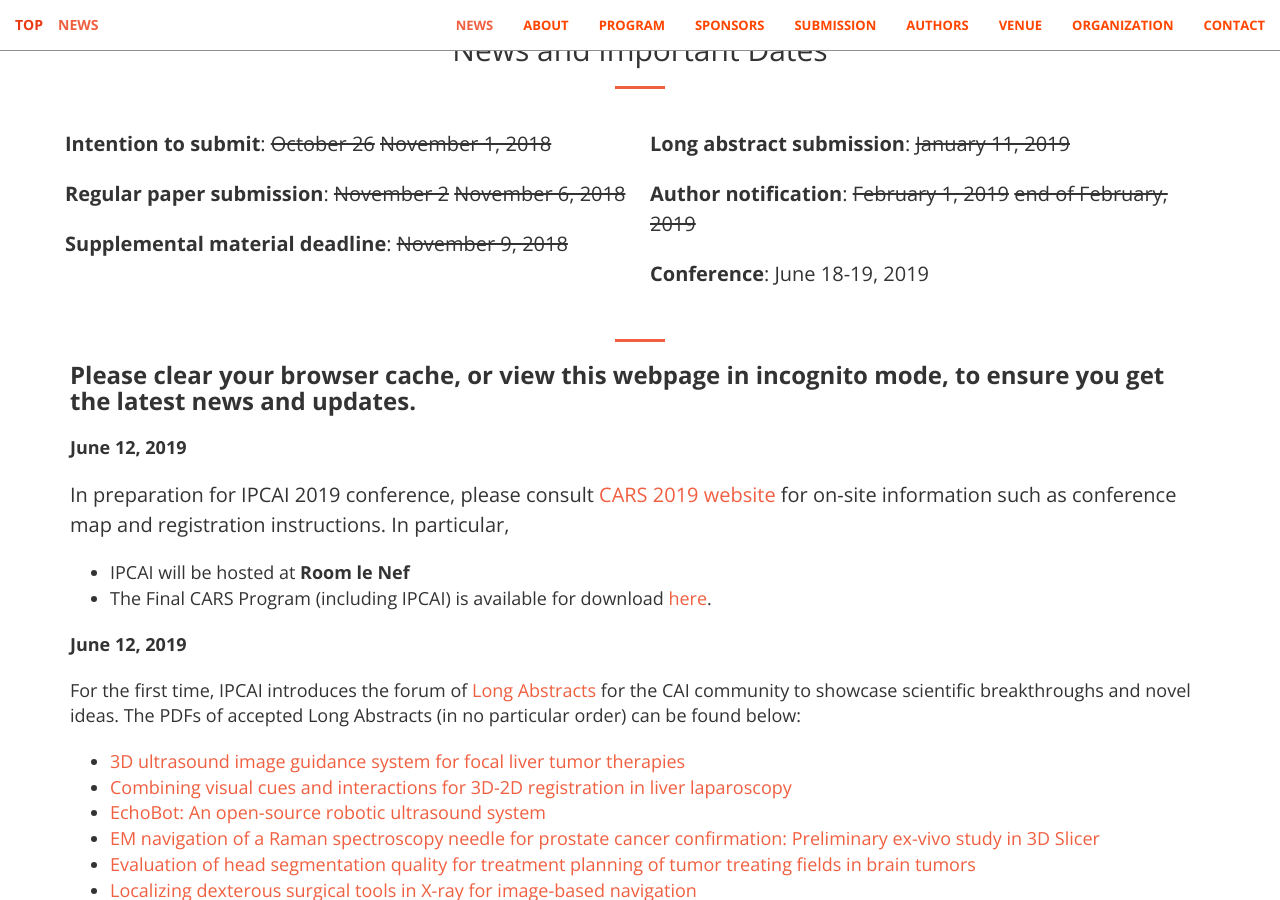
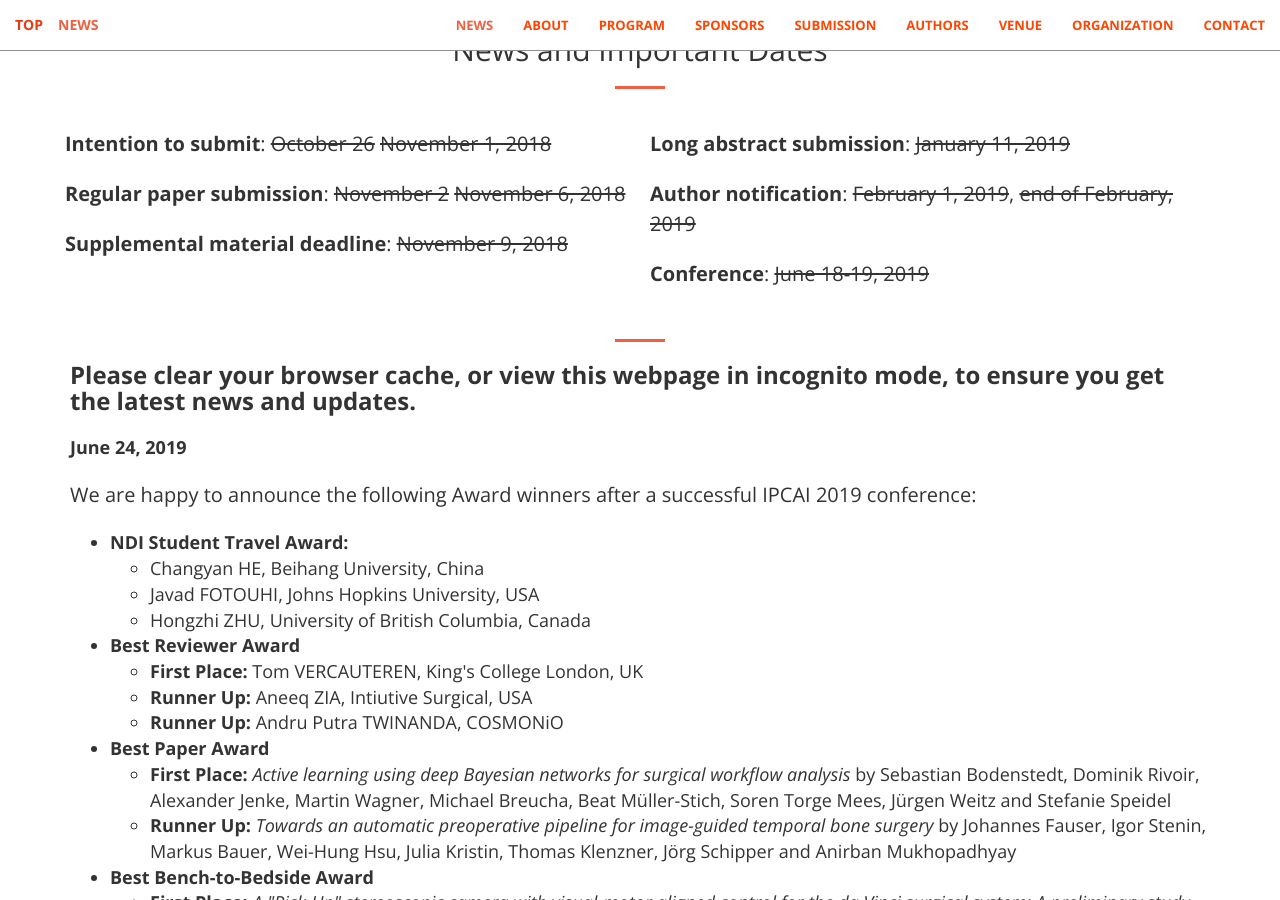
Before and after one commit to ipcai2021/ipcai2021.github.io, a Jekyll site: the page built from index.html, in a window 1280 px wide and 900 px high, scrolled down 967 px. Built offline with Jekyll 4.4.1, drawn with Linux system fonts in a browser that asks for light colours; some of the changed text lies outside the part shown.

Commit message:
awards/news

```diff
--- a/_includes/news.html
+++ b/_includes/news.html
@@ -35,8 +35,8 @@
                         </div>
                         <div class="column" ">
                             <p><b>Long abstract submission</b>: <strike>January 11, 2019</strike></p>
-                            <p><b>Author notification</b>: <strike>February 1, 2019</strike> <strike>end of February, 2019</strike></p>
-                            <p><b>Conference</b>: June 18-19, 2019</p>
+                            <p><b>Author notification</b>: <strike>February 1, 2019</strike>, <strike>end of February, 2019</strike></p>
+                            <p><b>Conference</b>: <strike>June 18-19, 2019</strike></p>
                         </div>
                     </div>
                     <!--
@@ -70,6 +70,85 @@
                             <h3>
                             <strong>Please clear your browser cache, or view this webpage in incognito mode, to ensure you get the latest news and updates.</strong>
                         </h3>
+                    </dl>
+                    <dl>
+                        <dt>June 24, 2019</dt><p>
+                            <dd>
+                                <p>
+                                    We are happy to announce the following Award winners after a successful IPCAI 2019 conference:
+                                </p>
+                                <ul>
+                                    <li>
+                                        <b>NDI Student Travel Award:</b>
+                                        <ul>
+                                            <li>Changyan HE, Beihang University, China</li>
+                                            <li>Javad FOTOUHI, Johns Hopkins University, USA</li>
+                                            <li>Hongzhi ZHU, University of British Columbia, Canada</li>
+                                        </ul>
+                                    </li>
+                                    <li>
+                                        <b>Best Reviewer Award</b>
+                                        <ul>
+                                            <li><b>First Place:</b> Tom VERCAUTEREN, King's College London, UK</li>
+                                            <li><b>Runner Up:</b> Aneeq ZIA, Intiutive Surgical, USA</li>
+                                            <li><b>Runner Up:</b> Andru Putra TWINANDA, COSMONiO</li>
+                                        </ul>
+                                    </li>
+                                    <li>
+                                        <b>Best Paper Award</b>
+                                        <ul>
+                                            <li><b>First Place:</b> <i>Active learning using deep Bayesian networks for surgical workflow analysis
+                                                </i> by Sebastian Bodenstedt, Dominik Rivoir, Alexander Jenke,
+                                                Martin Wagner, Michael Breucha, Beat Müller-Stich,
+                                                Soren Torge Mees, Jürgen Weitz and Stefanie Speidel</li>
+                                            <li><b>Runner Up:</b> <i>Towards an automatic preoperative pipeline for image-guided temporal bone surgery
+                                                </i> by Johannes Fauser, Igor Stenin, Markus Bauer, Wei-Hung Hsu,
+                                                Julia Kristin, Thomas Klenzner,
+                                                Jörg Schipper and Anirban Mukhopadhyay
+                                            </li>
+                                        </ul>
+                                    </li>
+                                    <li>
+                                        <b>Best Bench-to-Bedside Award</b>
+                                        <ul>
+                                            <li><b>First Place:</b> <i>A "Pick-Up" stereoscopic camera with visual-motor aligned control for the da Vinci surgical system: A preliminary study
+                                                </i> by Apeksha Avinash, Alaa Eldin Abd elaal
+                                                Prateek Mathur and Septimiu E. Salcudean</li>
+                                            <li><b>Runner up:</b> <i>Face detection in the operating room:
+                                                    comparison of state-of-the-art methods and
+                                                    a self-supervised approach
+                                                    </i> by Thibaut Issenhuth, Vinkle Srivastav, Afshin Gangi and Nicolas Padoy
+                                                </li>
+                                        </ul>
+                                    </li>
+                                    <li>
+                                        <b>ImFusion AI Translational Medicine Award</b>:
+                                        <ul>
+                                            <li>
+                                                    <i>Automatic biplane left ventricular ejection fraction estimation with mobile point-of-care ultrasound using multi-task learning and adversarial training
+                                                    </i> by Mohammad H. Jafari, Hany Girgis, Nathan Van Woudenberg, Zhibin Liao, Robert Rohling, Ken Gin and Purang Abolmaesumi
+                                            </li>
+                                        </ul>
+                                    </li>
+                                    <li>
+                                        <b>Audience Choice Award</b>:
+                                        <ul>
+                                            <li>
+                                                <b>First Place:</b> <i>Weakly-supervised convolutional LSTM approach for tool tracking in laparoscopic videos
+                                                    </i> by Chinedu Nwoye, Didier Mutter,
+                                                    Jacques Marescaux and Nicolas Padoy
+                                            </li>
+                                            <li>
+                                                <b>Runner up:</b> <i>Dynamic, patient-specific mitral valve modelling for planning transcatheter repairs
+                                                    </i> by Olivia Ginty, John Moore, Mehdi Eskandari, Patrick Carnahan, Andras Lasso, Matthew Jolley, Mark Monaghan and Terry Peters
+
+                                            </li>
+                                        </ul>
+                                    </li>
+                                </ul>
+                            </dd>
+                            <p>These awards are generously supported by the following <a class="page-scroll" href="#sponsors">sponsors.</a></p>
+                        </p>
                     </dl>
                     <dl>
                         <dt>June 12, 2019</dt><p></p>
```
